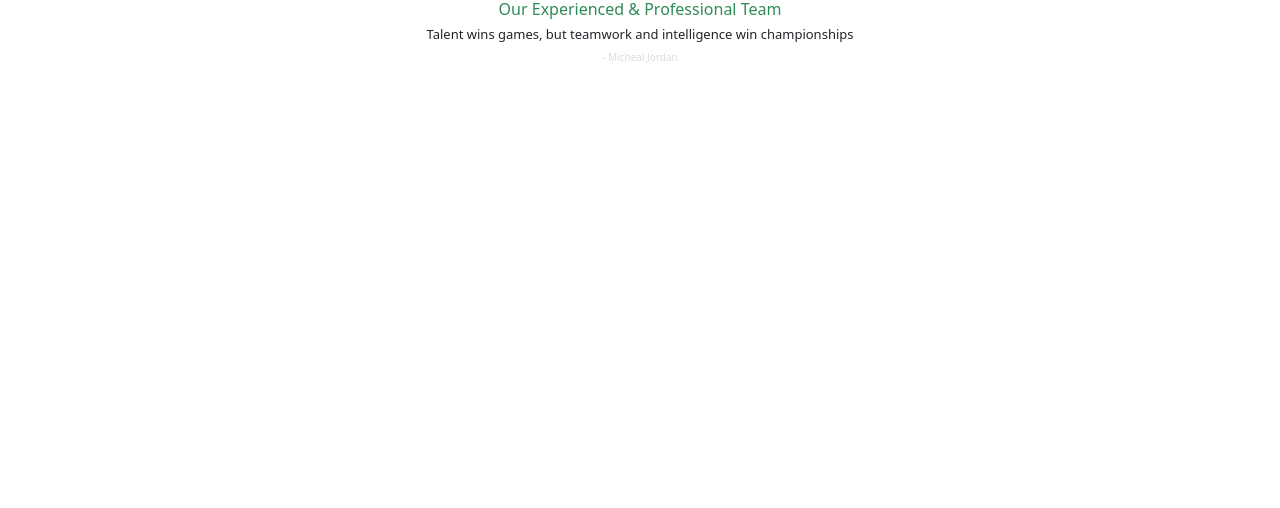
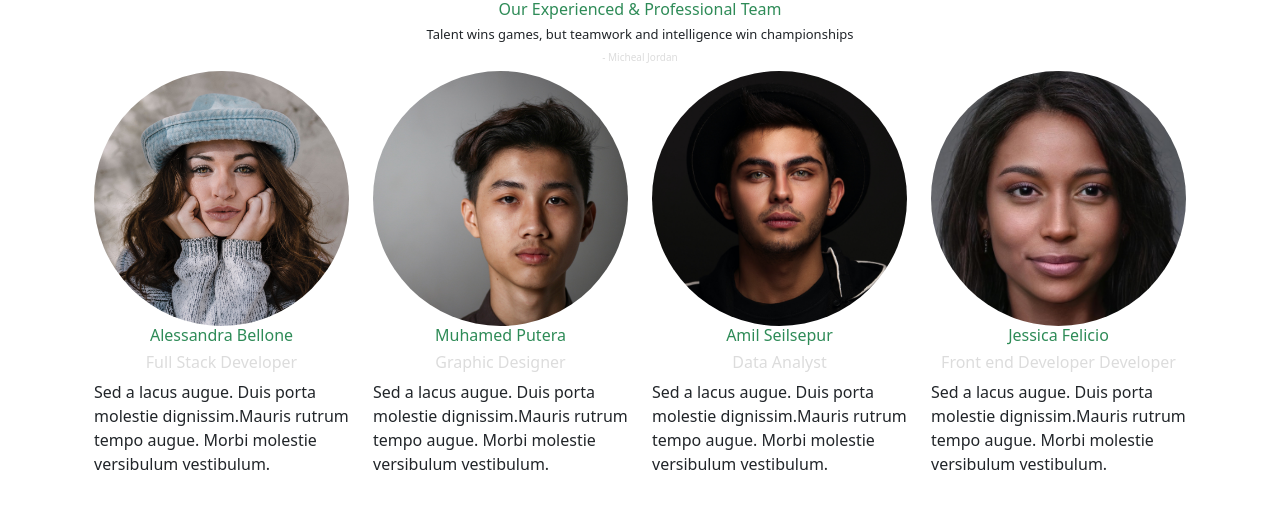
Before and after one commit to SimoneMondello/bootstrap-team-gallery, a plain HTML site: page index.html in a window 1280 px wide. Drawn offline with nearby package versions, Linux system fonts and the light colour scheme.

Commit message:
commit.finehtml.colori.css

```diff
--- a/index.html
+++ b/index.html
@@ -25,6 +25,35 @@
             </div>
           </div>
 
+          <div class="container">
+            <div class="row row-cols-4">
+              <div class="col-3"><img src="img/pic1.jpeg"  class="img-fluid " id="img1">
+                <h6>Alessandra Bellone</h6>
+                <h6 id="subtitle">Full Stack Developer</h6>
+                <h7>Sed a lacus augue. Duis porta molestie dignissim.Mauris rutrum tempo augue.
+                  Morbi molestie versibulum vestibulum.</h7></div>
+
+              <div class="col-3"><img src="img/pic2.jpeg"  class="img-fluid " id="img1">
+                <h6>Muhamed Putera</h6>
+                <h6 id="subtitle">Graphic Designer</h6>
+                <h7>Sed a lacus augue. Duis porta molestie dignissim.Mauris rutrum tempo augue.
+                  Morbi molestie versibulum vestibulum.</h7></div>
+
+              <div class="col-3"><img src="img/pic3.jpeg"  class="img-fluid " id="img1">
+                <h6>Amil Seilsepur</h6>
+                <h6 id="subtitle">Data Analyst</h6>
+                <h7>Sed a lacus augue. Duis porta molestie dignissim.Mauris rutrum tempo augue.
+                  Morbi molestie versibulum vestibulum.</h7></div>
+
+              <div class="col-3"><img src="img/pic4.jpeg" class="img-fluid " id="img1">
+                <h6>Jessica Felicio</h6>
+                <h6 id="subtitle">Front end Developer Developer</h6>
+                <h7>Sed a lacus augue. Duis porta molestie dignissim.Mauris rutrum tempo augue.
+                  Morbi molestie versibulum vestibulum.</h7></div>
+
+            </div>
+          </div>
+
 </div>
 
 
--- a/style.css
+++ b/style.css
@@ -15,4 +15,20 @@
     text-align: center;
     color: gainsboro;
     font-size: x-small;
+    font: bold;
 }
+#img1 {
+  height: 40px%;
+  border-radius:999em }
+
+  h6{
+      color: seagreen;
+      text-align: center;
+      font: bold;
+  }
+
+  #subtitle{
+    color: gainsboro;
+    text-align: center;
+    font: bold;
+}
```
